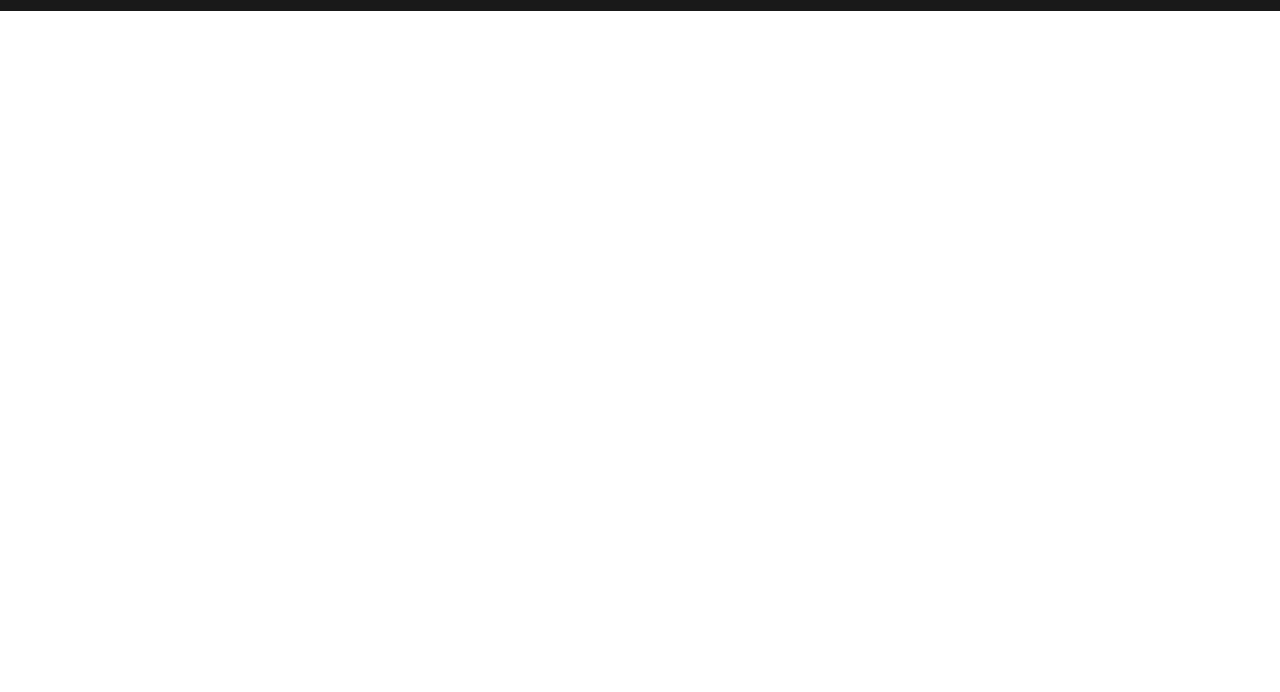
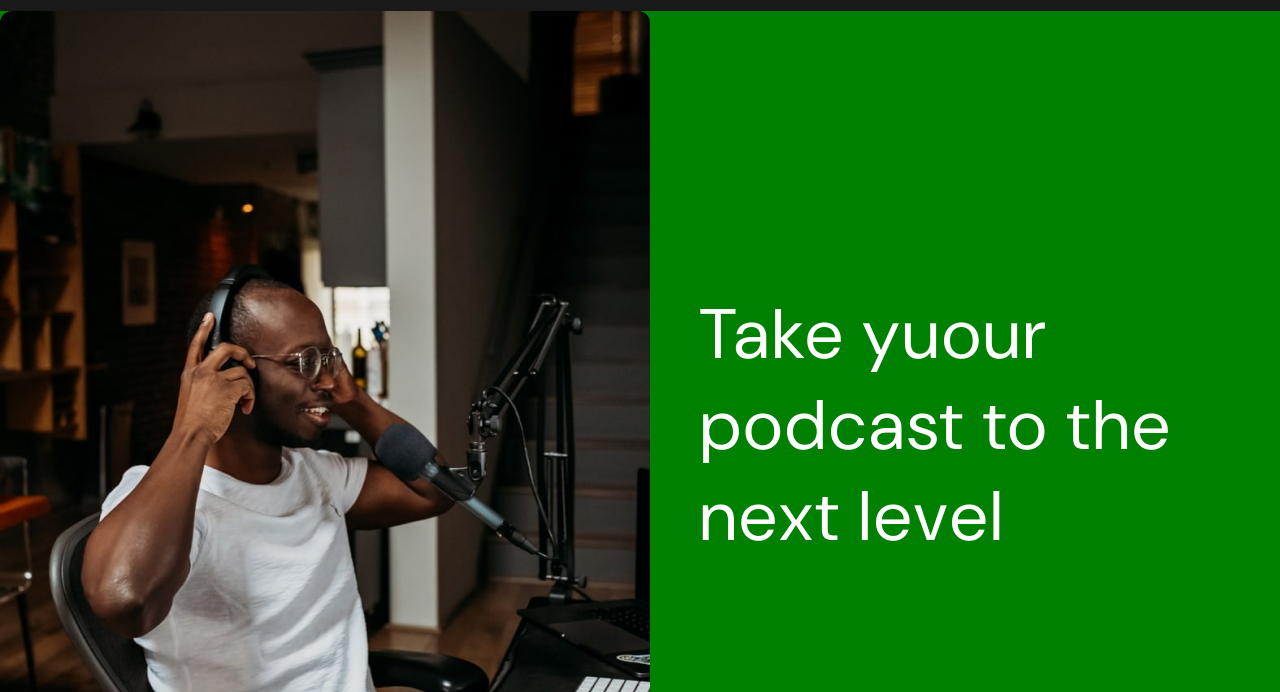
Before and after one commit to users-229/code, a plain HTML site: page index.html in a window 1280 px wide. Shown: the part 108-800 px from the top of the page. Drawn offline with Linux system fonts and the light colour scheme.

Commit message:
commit-2

```diff
--- a/index.html
+++ b/index.html
@@ -17,6 +17,16 @@
       <a class="link-frame" href="#">Contact</a>
     </div>
   </header>
+
+  <div class="container">
+    <div class="container-studio">
+      <img class="studio" src="img/music.png" alt="studio">
+      <div class="text-card-studio">
+        <span class="text-studio">Take yuour podcast to the</span>
+        <span class="button-text-studio">next level</span>
+      </div>
+    </div>
+  </div>
 </body>
 
 </html>
--- a/style/style.css
+++ b/style/style.css
@@ -48,3 +48,37 @@ body {
     gap: 40px;
     margin-left: 987px;
 }
+
+/* container-studio */
+
+.container {
+    width: 1400px;
+    background-color: green;
+    width: 100%;
+}
+
+.container-studio {
+    width: 530px;
+    height: 913px;
+}
+
+.text-card-studio {
+    width: 530px;
+    height: 610px;
+    position: relative;
+    bottom: 600px;
+    left: 700px;
+}
+
+.studio {
+    width: 650px;
+    height: 873px;
+}
+
+.text-studio, .button-text-studio {
+    color: #fff;
+    font-size: 70px;
+    font-weight: 400;
+    letter-spacing: 3.2px;
+    font-style: normal;
+}
```
Also changed, not shown: img/music.png (added).
